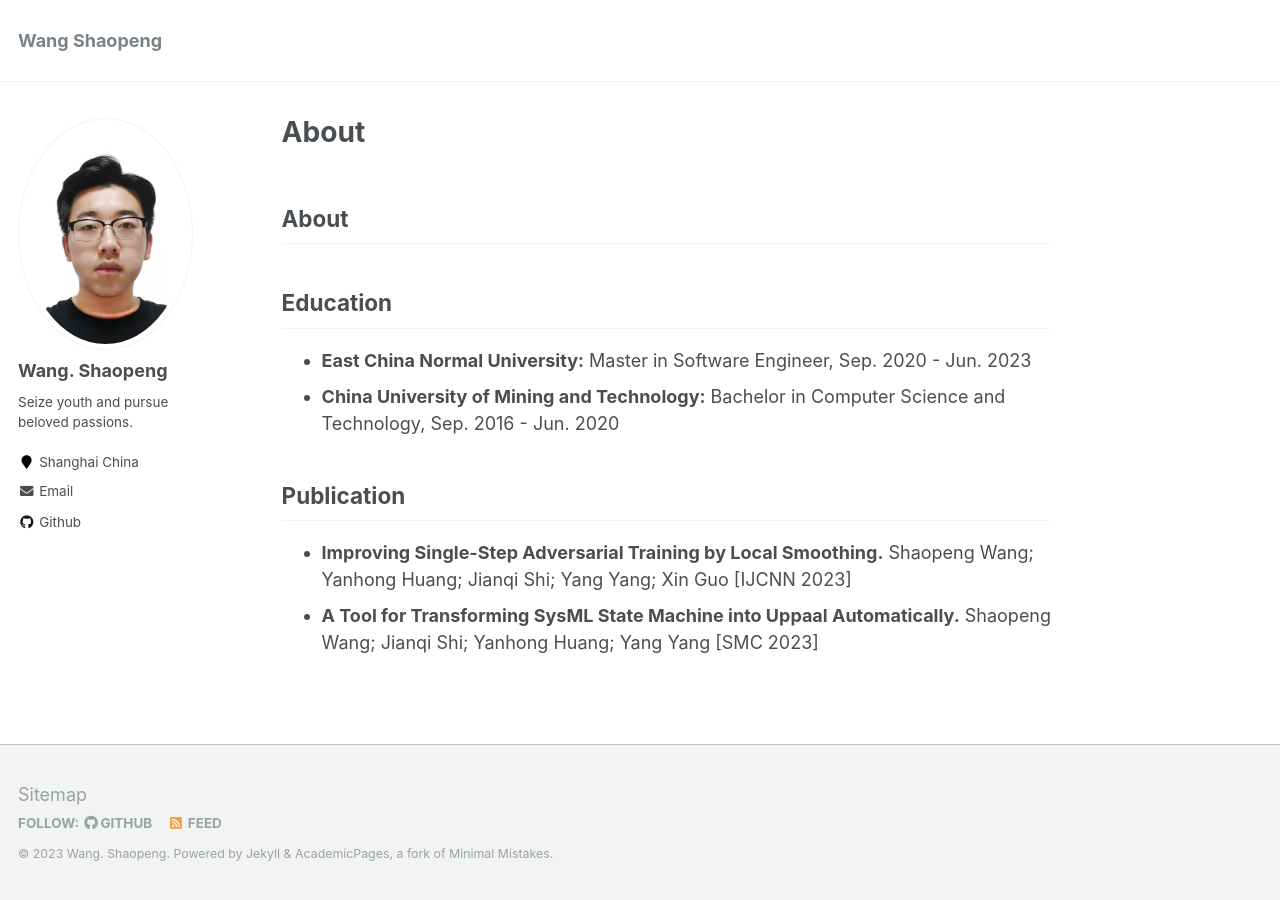
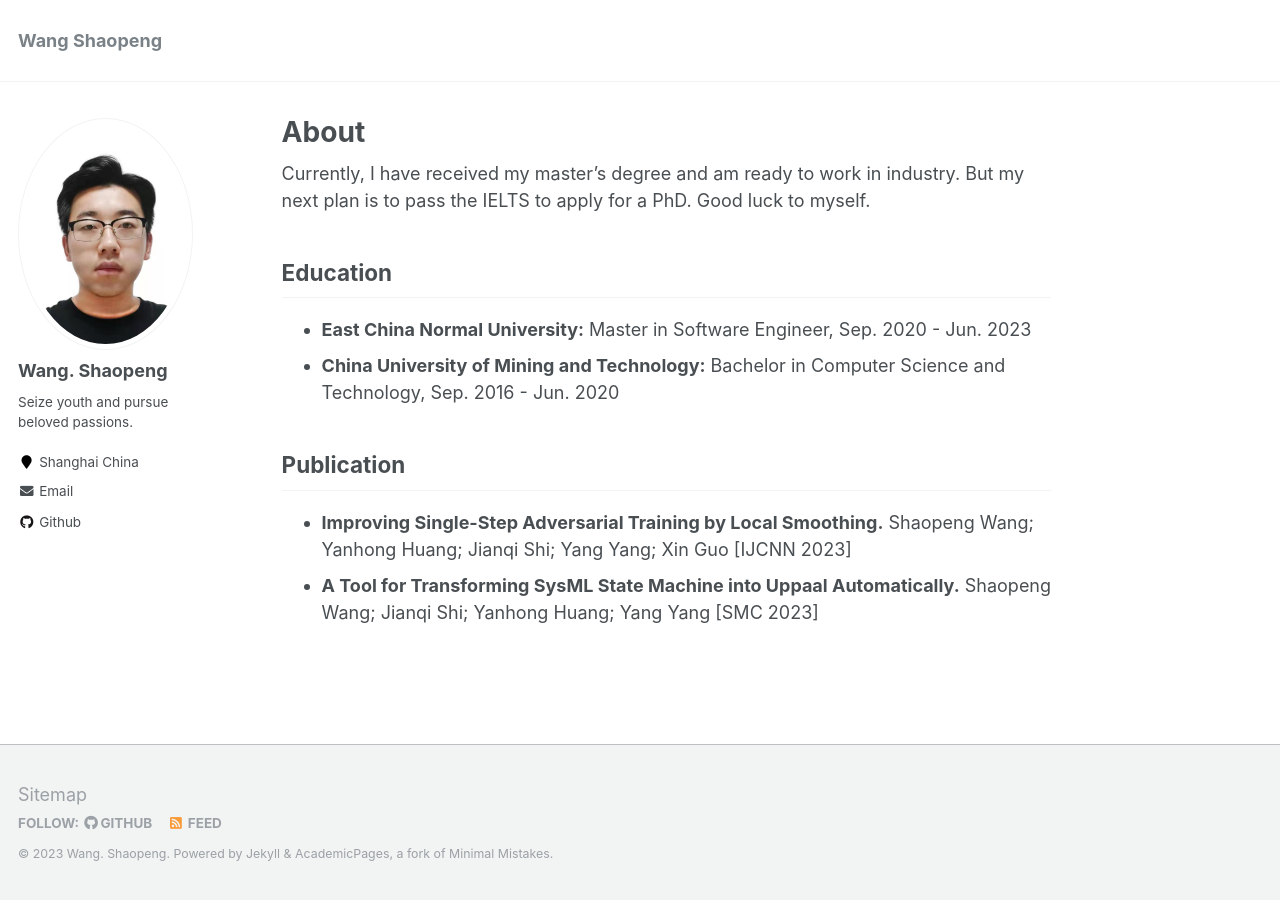
Before and after one commit to CharlesJames13586/CharlesJames13586.github.io, a Jekyll site: the page built from _pages/about.md, in a window 1280 px wide. Built offline with Jekyll 4.4.1, drawn with Linux system fonts in a browser that asks for light colours.

Commit message:
添加简介

```diff
--- a/_pages/about.md
+++ b/_pages/about.md
@@ -7,10 +7,9 @@ redirect_from:
   - /about/
   - /about.html
 ---
+Currently, I have received my master's degree and am ready to work in industry.
+But my next plan is to pass the IELTS to apply for a PhD. Good luck to myself.
 
-
-About
----
 
 Education
 ---
```
